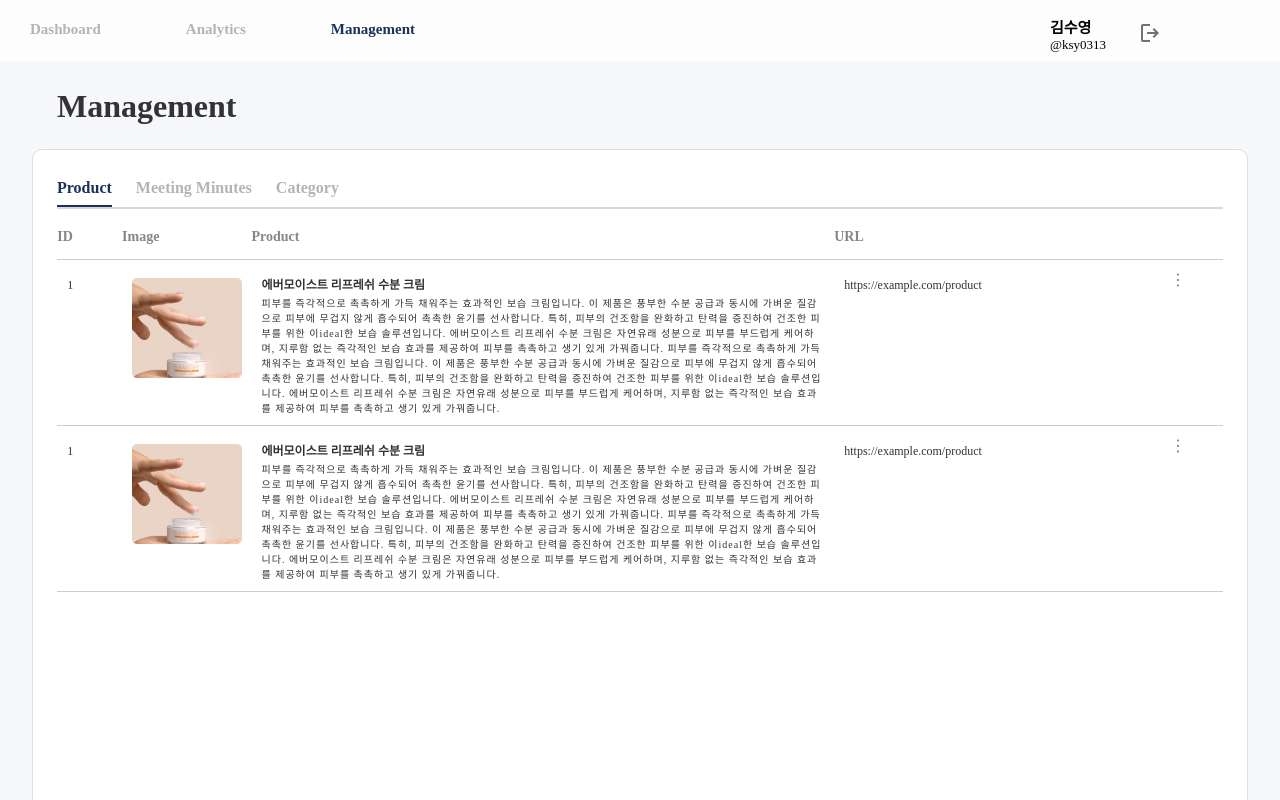
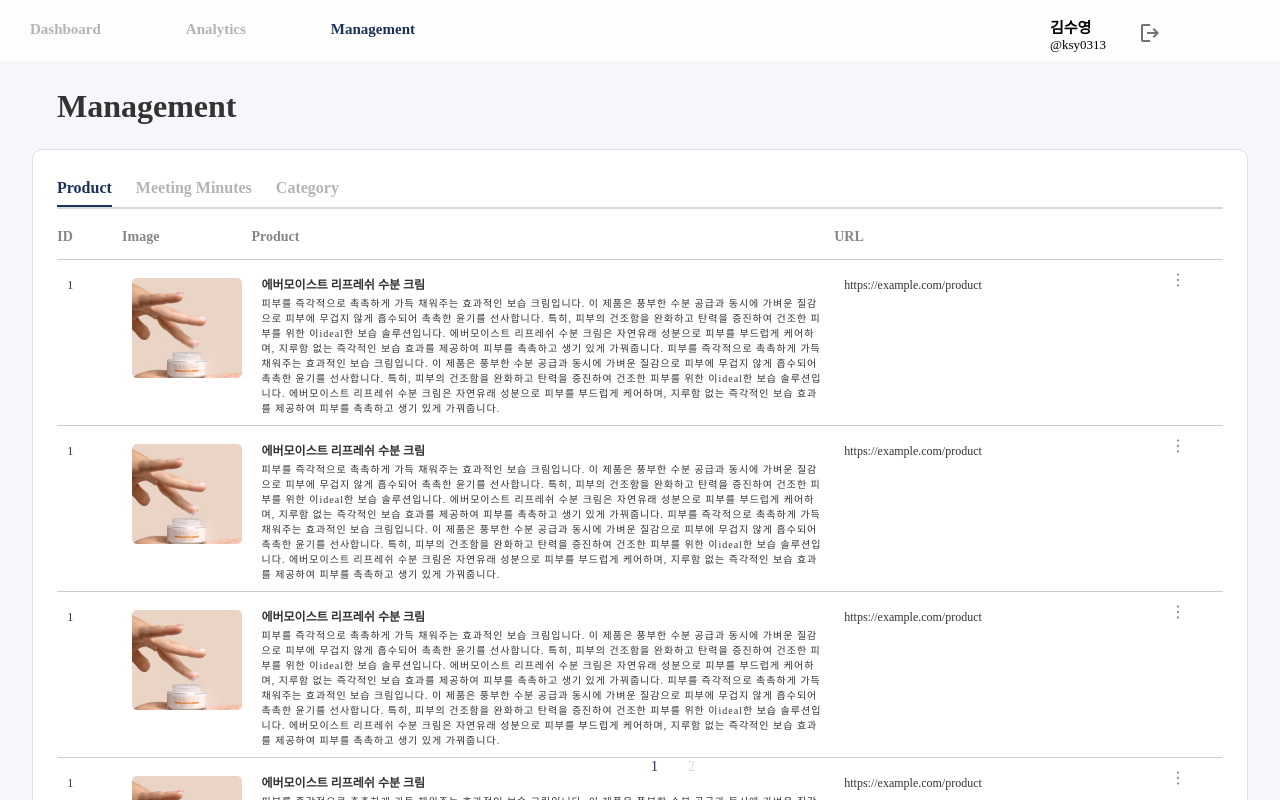
Before and after one commit to CSID-DGU/2024-1-SCS4031-01-11m-1, a React (Vite) app in the folder frontend/: page /management in a window 1280 px wide. Shown: the top 800 px of the page. Built offline with nearby package versions, Linux system fonts and the light colour scheme.

Commit message:
feat:product pagination

```diff
--- a/frontend/src/components/management/ProductTable.jsx
+++ b/frontend/src/components/management/ProductTable.jsx
@@ -1,4 +1,4 @@
-import React from 'react';
+import React, { useState } from 'react';
 import styled from 'styled-components';
 import Product from './Product';
 
@@ -29,10 +29,48 @@ const TableCell = styled.td`
     width: ${props => props.width || 'auto'};
 `;
 
+const PaginationContainer = styled.div`
+  display: flex;
+  justify-content: center;
+  margin-top: 20px;
+  position: fixed;
+  bottom: 20px;
+  width: 100%;
+  z-index: 1000;
+`;
+
+const PaginationButton = styled.button`
+  margin: 0 5px;
+  padding: 5px 10px;
+  font-size: 14px;
+  font-family: "Wanted Sans";
+  cursor: pointer;
+  border: none;
+  background-color:${({ active }) => active ? 'transparent' : 'transparent'};
+  color: ${({ active }) => active ? '#1C3159' : ' #D9D9D9'};
+  border-radius: 5px;
+`;
 
 
 function ProductTable() {
+  const [currentPage, setCurrentPage] = useState(1);
+  const productsPerPage = 5;
+
+
+  const products = [Product,Product,Product,Product,Product,Product,Product,Product,Product,];
+
+  const totalPages = Math.ceil(products.length / productsPerPage);
+  const indexOfLastProduct = currentPage * productsPerPage;
+  const indexOfFirstProduct = indexOfLastProduct - productsPerPage;
+  const currentProducts = products.slice(indexOfFirstProduct, indexOfLastProduct);
+
+  const handlePageChange = (pageNumber) => {
+    setCurrentPage(pageNumber);
+  };
+
+
   return (
+    <>
     <TableContainer>
       <Table>
         <tbody>
@@ -43,11 +81,24 @@ function ProductTable() {
             <TableCell width="25%">URL</TableCell>
             <TableCell width="5%"></TableCell>
           </TableRow>
+          {currentProducts.map((product, index) => (
+              <Product key={index} {...product} />
+            ))}
         </tbody>
-        <Product />
-        <Product />
       </Table>
     </TableContainer>
+      <PaginationContainer>
+      {Array.from({ length: totalPages }, (_, index) => (
+        <PaginationButton
+          key={index}
+          active={currentPage === index + 1}
+          onClick={() => handlePageChange(index + 1)}
+        >
+          {index + 1}
+        </PaginationButton>
+      ))}
+    </PaginationContainer>
+  </>
   );
 }
 
```
